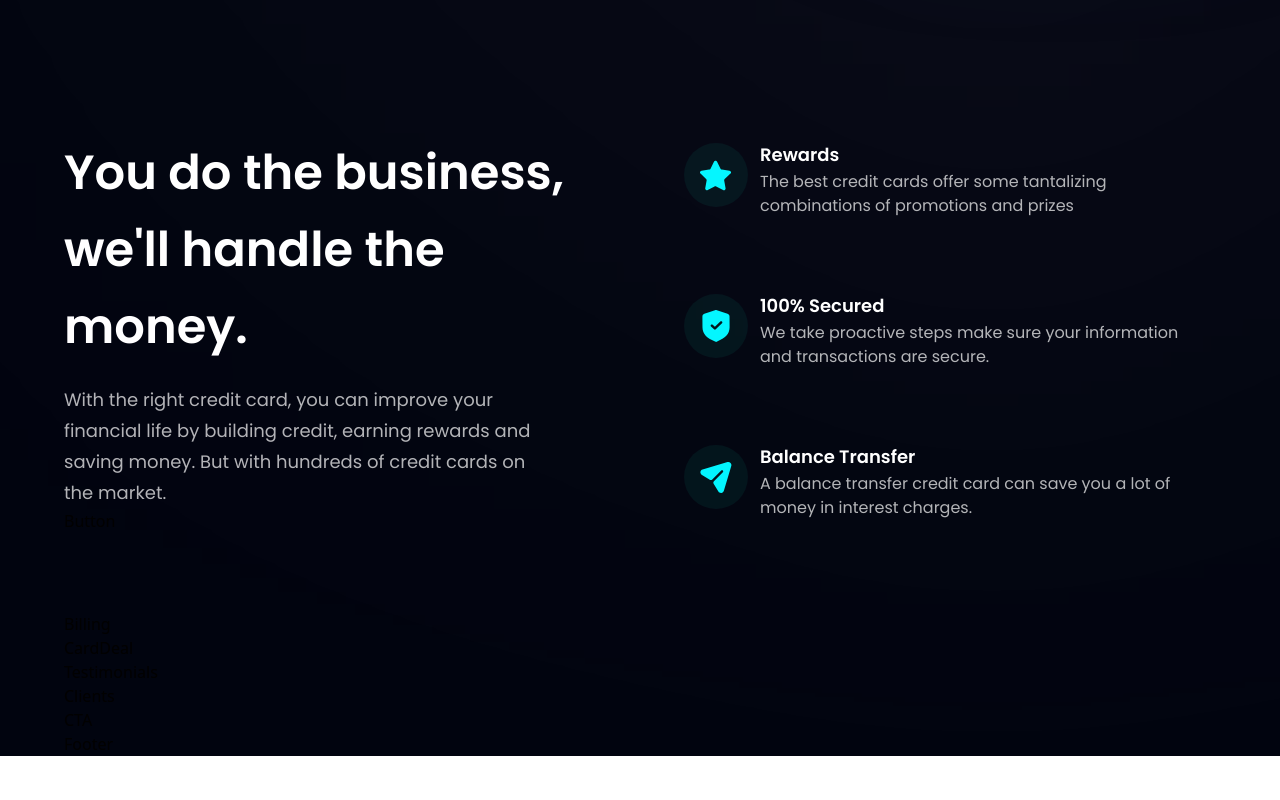
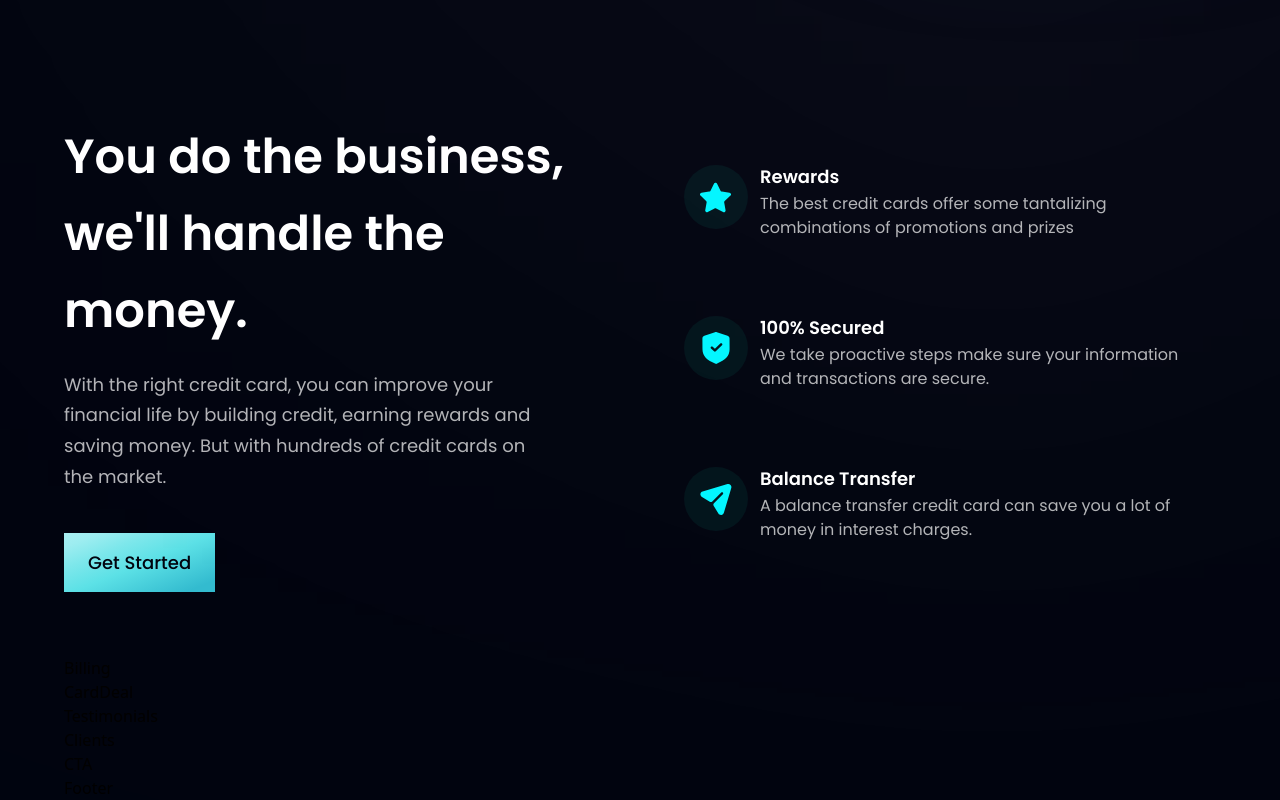
Before and after one commit to briansegs/bank_app, a React (Vite) app in the folder bank_app/: page / in a window 1280 px wide. Shown: the part 890-1690 px from the top of the page. Before the commit the page ends 1646 px from the top, so only its background shows below. Built offline with nearby package versions, Linux system fonts and the light colour scheme.

Commit message:
add: Reusable Button

```diff
--- a/bank_app/src/components/Button.jsx
+++ b/bank_app/src/components/Button.jsx
@@ -1,8 +1,10 @@
 import React from 'react'
 
-const Button = () => {
+const Button = ({ styles }) => {
   return (
-    <div>Button</div>
+    <button type='button' className={`py-4 px-6 bg-blue-gradient font-poppins font-medium text-[18px] text-primary outline-none ${styles}`}>
+      Get Started
+    </button>
   )
 }
 
```
